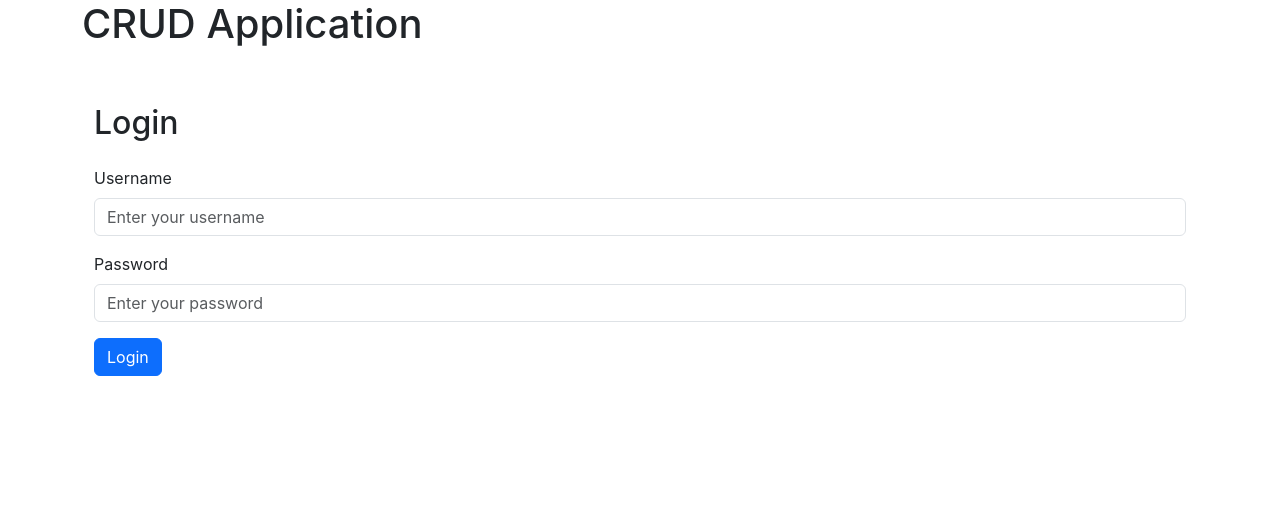
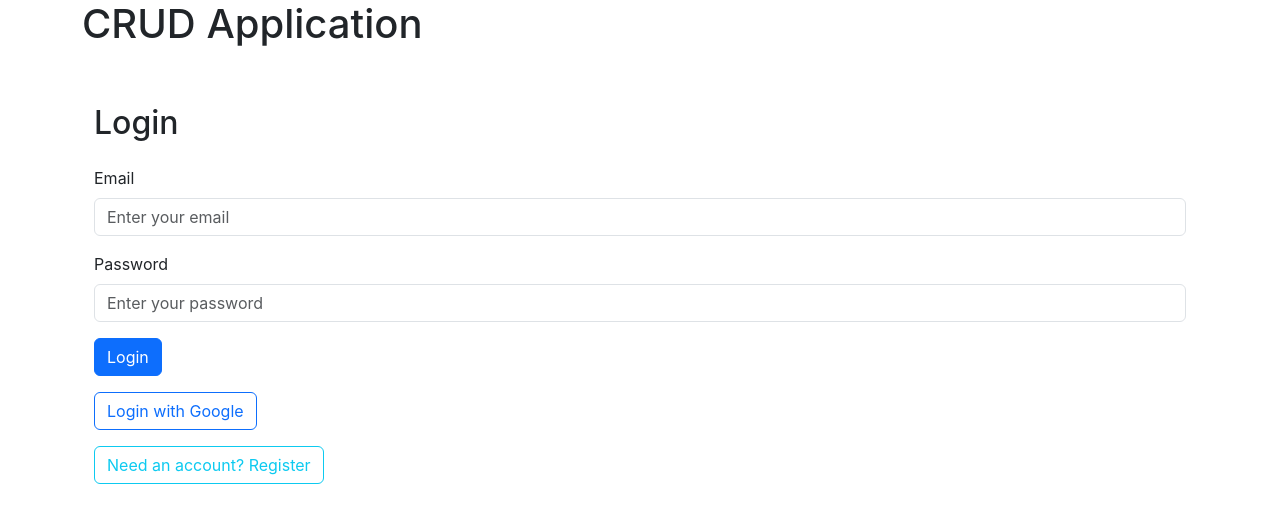
Before and after one commit to agussuwerdo/react-crud, a React (Create React App) app: page /login in a window 1280 px wide. Shown: the top 522 px of the page. Built offline with nearby package versions, Linux system fonts and the light colour scheme; no server answers.

Commit message:
add google login

```diff
--- a/package.json
+++ b/package.json
@@ -12,11 +12,11 @@
     "@types/react-dom": "^18.3.0",
     "axios": "^1.7.3",
     "bootstrap": "^5.3.3",
+    "firebase": "^10.12.5",
     "jwt-decode": "^4.0.0",
     "react": "^18.3.1",
     "react-bootstrap": "^2.10.4",
     "react-dom": "^18.3.1",
-    "react-oauth2-login": "^1.0.3",
     "react-router-dom": "^6.26.0",
     "react-scripts": "5.0.1",
     "sweetalert2": "^11.12.4",
--- a/src/App.tsx
+++ b/src/App.tsx
@@ -11,6 +11,7 @@ import {
 } from "./helpers/authHelper";
 import { Button, Container, Row, Col } from "react-bootstrap";
 import Swal from "sweetalert2";
+import Register from "./components/Register";
 
 const App: React.FC = () => {
   const [user, setUser] = useState<{ username: string } | null>(null);
@@ -57,6 +58,7 @@ const App: React.FC = () => {
           </Row>
           <Routes>
             <Route path="/login" element={<Login onLogin={setUser} />} />
+            <Route path="/register" element={<Register onRegister={()=>{}} />} />
             <Route path="/" element={<ProtectedRoute element={ListItems} />} />
           </Routes>
         </div>
--- a/src/components/Login.tsx
+++ b/src/components/Login.tsx
@@ -1,38 +1,71 @@
 // src/components/Login.tsx
 import React, { useState } from "react";
 import { useNavigate } from "react-router-dom";
-import { login as apiLogin } from "../services/api";
+import { auth, googleProvider } from "../firebase-config";
+import {
+  signInWithEmailAndPassword,
+  signInWithPopup,
+  UserCredential,
+} from "firebase/auth";
 import { login as authLogin, getUser } from "../helpers/authHelper";
 import { Form, Button, Container, Alert, Spinner } from "react-bootstrap";
+import { login as apiLogin } from "../services/api";
 
 interface LoginProps {
   onLogin: (user: { username: string }) => void;
 }
 
 const Login: React.FC<LoginProps> = ({ onLogin }) => {
-  const [username, setUsername] = useState("");
+  const [email, setEmail] = useState("");
   const [password, setPassword] = useState("");
   const [error, setError] = useState<string | null>(null);
-  const [loading, setLoading] = useState<boolean>(false); // New loading state
+  const [loading, setLoading] = useState<boolean>(false);
   const navigate = useNavigate();
+
+  const handleGoogleLogin = async () => {
+    setLoading(true);
+    try {
+      const result: UserCredential = await signInWithPopup(
+        auth,
+        googleProvider
+      );
+      const user = result.user;
+      await user.getIdToken(); // Get Firebase ID token
+      const token = await apiLogin(user.displayName || email, password);
+      authLogin(token);
+      const userBE = getUser();
+      if (userBE) {
+        onLogin(userBE);
+      }
+      navigate("/");
+    } catch (error) {
+      setError("Error logging in with Google: " + (error as Error).message);
+    } finally {
+      setLoading(false);
+    }
+  };
 
   const handleLogin = async (e: React.FormEvent) => {
     e.preventDefault();
     setError(null); // Reset error state
 
     // Validation for empty fields
-    if (!username || !password) {
-      setError("Please enter both username and password");
+    if (!email || !password) {
+      setError("Please enter both email and password");
       return;
     }
 
     setLoading(true); // Start loading
     try {
-      const token = await apiLogin(username, password);
+      // Sign in with email and password
+      const result = await signInWithEmailAndPassword(auth, email, password);
+      const user = result.user;
+      await user.getIdToken(); // Get Firebase ID token
+      const token = await apiLogin(user.displayName || email, password);
       authLogin(token);
-      const user = getUser();
-      if (user) {
-        onLogin(user);
+      const userBE = getUser();
+      if (userBE) {
+        onLogin(userBE);
       }
       navigate("/");
     } catch (error) {
@@ -47,13 +80,13 @@ const Login: React.FC<LoginProps> = ({ onLogin }) => {
       <h2 className="mb-4">Login</h2>
       {error && <Alert variant="danger">{error}</Alert>}
       <Form onSubmit={handleLogin}>
-        <Form.Group controlId="formUsername" className="mb-3">
-          <Form.Label>Username</Form.Label>
+        <Form.Group controlId="formEmail" className="mb-3">
+          <Form.Label>Email</Form.Label>
           <Form.Control
-            type="text"
-            placeholder="Enter your username"
-            value={username}
-            onChange={(e) => setUsername(e.target.value)}
+            type="email"
+            placeholder="Enter your email"
+            value={email}
+            onChange={(e) => setEmail(e.target.value)}
           />
         </Form.Group>
 
@@ -77,6 +110,27 @@ const Login: React.FC<LoginProps> = ({ onLogin }) => {
           )}
         </Button>
       </Form>
+
+      <Button
+        variant="outline-primary"
+        className="mt-3"
+        onClick={handleGoogleLogin}
+        disabled={loading}
+      >
+        {loading ? (
+          <>
+            <Spinner animation="border" size="sm" /> Loading...
+          </>
+        ) : (
+          "Login with Google"
+        )}
+      </Button>
+
+      <div className="mt-3">
+        <Button variant="outline-info" onClick={() => navigate("/register")}>
+          Need an account? Register
+        </Button>
+      </div>
     </Container>
   );
 };
--- /dev/null
+++ b/src/components/Register.tsx
@@ -0,0 +1,94 @@
+// src/components/Register.tsx
+import React, { useState } from "react";
+import { useNavigate } from "react-router-dom";
+import { auth } from "../firebase-config";
+import { createUserWithEmailAndPassword } from "firebase/auth";
+import { register as apiRegister } from "../services/api";
+import { Form, Button, Container, Alert, Spinner } from "react-bootstrap";
+
+interface RegisterProps {
+  onRegister: (user: { username: string }) => void;
+}
+
+const Register: React.FC<RegisterProps> = ({ onRegister }) => {
+  const [email, setEmail] = useState("");
+  const [password, setPassword] = useState("");
+  const [error, setError] = useState<string | null>(null);
+  const [success, setSuccess] = useState<string | null>(null); // New success state
+  const [loading, setLoading] = useState<boolean>(false);
+  const navigate = useNavigate();
+
+  const handleRegister = async (e: React.FormEvent) => {
+    e.preventDefault();
+    setError(null); // Reset error state
+    setSuccess(null); // Reset success state
+
+    // Validation for empty fields
+    if (!email || !password) {
+      setError("Please enter both email and password");
+      return;
+    }
+
+    setLoading(true); // Start loading
+    try {
+      await createUserWithEmailAndPassword(auth, email, password);
+      await apiRegister(email, password); // Register user with your API
+      setSuccess("Account successfully created!"); // Set success message
+      onRegister({ username: email });
+      setTimeout(() => navigate("/"), 2000); // Navigate after 2 seconds to show the success message
+    } catch (error) {
+      setError("Error registering: " + (error as Error).message);
+    } finally {
+      setLoading(false); // End loading
+    }
+  };
+
+  return (
+    <Container className="mt-5">
+      <h2 className="mb-4">Register</h2>
+      {error && <Alert variant="danger">{error}</Alert>}
+      {success && <Alert variant="success">{success}</Alert>} {/* Success alert */}
+      <Form onSubmit={handleRegister}>
+        <Form.Group controlId="formEmail" className="mb-3">
+          <Form.Label>Email</Form.Label>
+          <Form.Control
+            type="email"
+            placeholder="Enter your email"
+            value={email}
+            onChange={(e) => setEmail(e.target.value)}
+          />
+        </Form.Group>
+
+        <Form.Group controlId="formPassword" className="mb-3">
+          <Form.Label>Password</Form.Label>
+          <Form.Control
+            type="password"
+            placeholder="Enter your password"
+            value={password}
+            onChange={(e) => setPassword(e.target.value)}
+          />
+        </Form.Group>
+
+        <Button variant="primary" type="submit" disabled={loading}>
+          {loading ? (
+            <>
+              <Spinner animation="border" size="sm" /> Loading...
+            </>
+          ) : (
+            "Register"
+          )}
+        </Button>
+      </Form>
+
+      <Button
+        variant="outline-info"
+        className="mt-3"
+        onClick={() => navigate('/login')}
+      >
+        Back to Login
+      </Button>
+    </Container>
+  );
+};
+
+export default Register;
--- /dev/null
+++ b/src/firebase-config.ts
@@ -0,0 +1,17 @@
+// src/firebase-config.ts
+import { initializeApp } from 'firebase/app';
+import { getAuth, GoogleAuthProvider } from 'firebase/auth';
+
+const firebaseConfig = {
+  apiKey: process.env.REACT_APP_FIREBASE_API_KEY,
+  authDomain: process.env.REACT_APP_FIREBASE_AUTH_DOMAIN,
+  projectId: process.env.REACT_APP_FIREBASE_PROJECT_ID,
+  storageBucket: process.env.REACT_APP_FIREBASE_STORAGE_BUCKET,
+  messagingSenderId: process.env.REACT_APP_FIREBASE_MESSAGING_SENDER_ID,
+  appId: process.env.REACT_APP_FIREBASE_APP_ID
+};
+
+const app = initializeApp(firebaseConfig);
+export const auth = getAuth(app);
+export const googleProvider = new GoogleAuthProvider();
+export default app;
--- a/src/services/api.ts
+++ b/src/services/api.ts
@@ -45,3 +45,7 @@ const token = getToken();
 if (token) {
   setToken(token);
 }
+
+export const register = async (email: string, password: string) => {
+  // Implement registration API call here
+};
```
Also changed, not shown: 2 other files (tests, documents, lock files or other folders).
